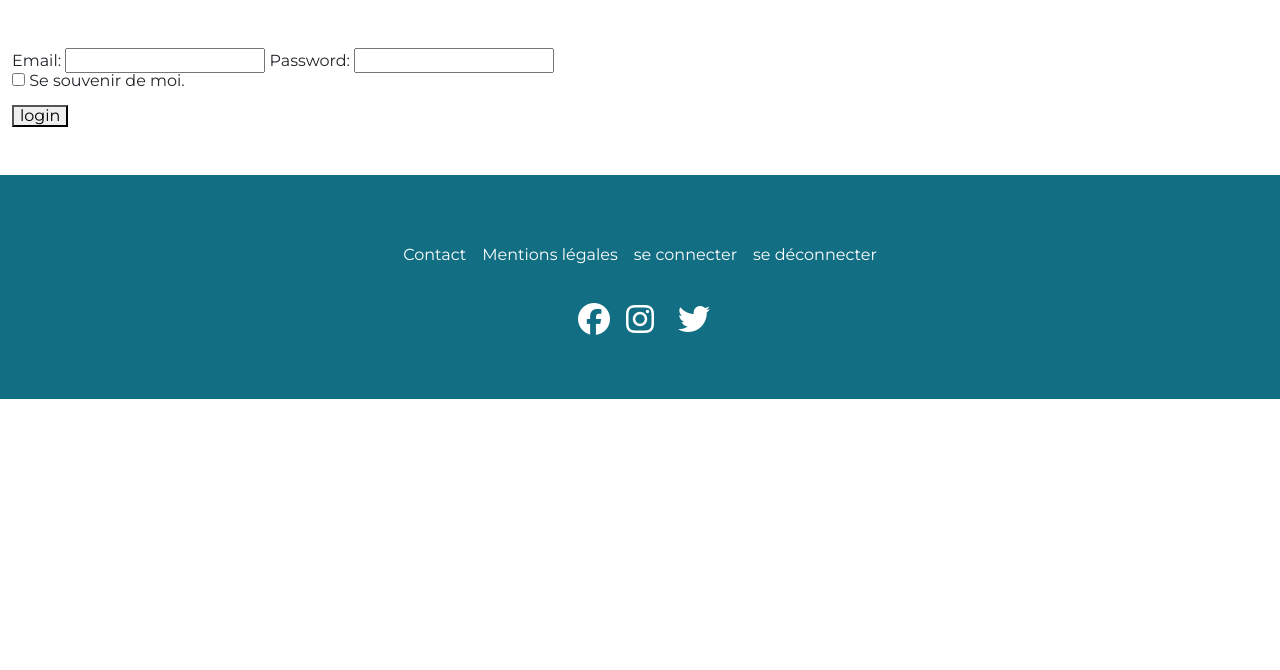
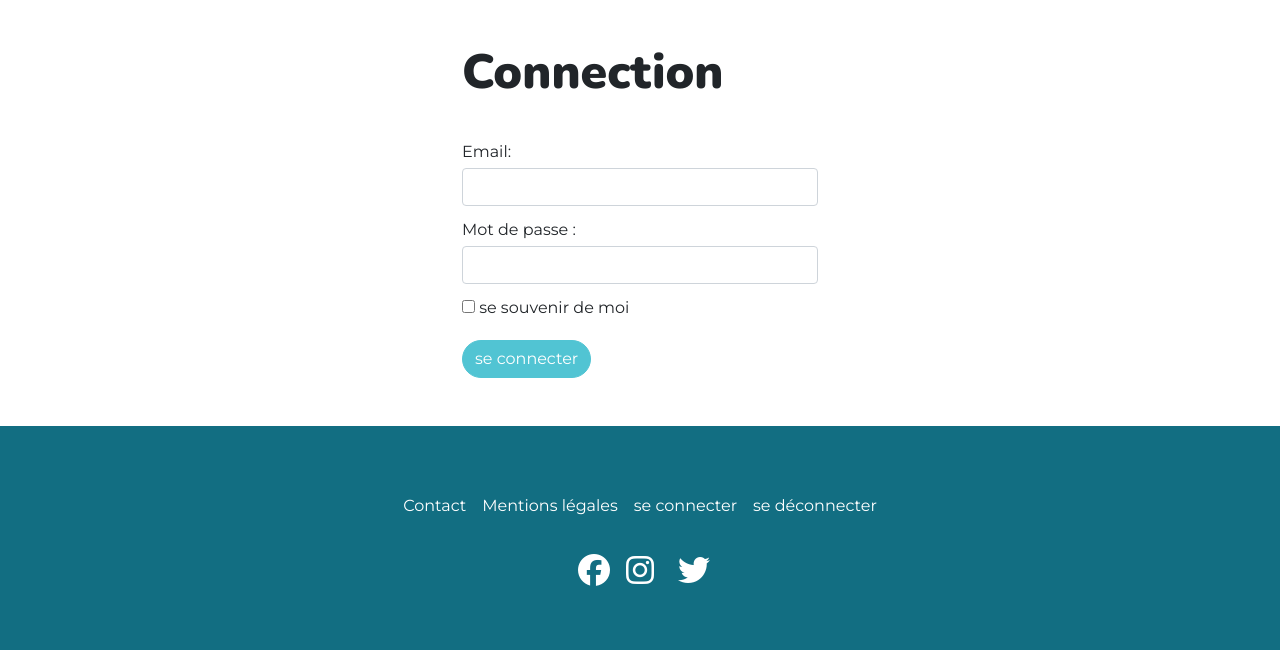
Before and after one commit to mickael-Bula/culture-city-app, a Symfony app: template templates/user/login.html.twig in a window 1280 px wide. Shown: the part 130-800 px from the top of the page. Run offline with Twig, Linux system fonts and the light colour scheme; the template is opened without the code that fills it, so the values that code supplies are empty; some libraries are stand-ins or nearby versions.

Commit message:
fix/home

```diff
--- a/templates/front/main/tag.html.twig
+++ b/templates/front/main/tag.html.twig
@@ -35,15 +35,15 @@
                 <h1>Événements {{tag.name}} </h1>
                 <div class="separator"></div>
 
-                <div id="displasyEvents" class="d-flex flex-column flex-md-row"></div>
+                <div id="displasyEvents" class="d-flex flex-column flex-md-row  "></div>
 
-                <div class="d-flex flex-column flex-md-row">
+                <div class="d-flex flex-column flex-md-row flex-wrap">
                 {# emmet : div.col-12>div.card>img+div.p-3r>h3+div.date+div.tags+div.place #}
 
                     {% for event in tag.events%}
                         <div class="col-12 col-sm-6 col-xl-4 col-xxl-3 mb-3 p-sm-3 ">
                             <div class="card overflow-hidden">
-                                <div class="d-flex d-flex flex-row flex-md-column">
+                                <div class="d-flex d-flex flex-row flex-md-column ">
                                     <div class="col-4 col-sm-12 ">
 
                                         <a href="{{ path('show_event', {slug: event.slug}) }}">
--- a/templates/user/login.html.twig
+++ b/templates/user/login.html.twig
@@ -1,37 +1,53 @@
 {% extends 'base.html.twig' %}
+
+
+{% block title %}login{% endblock %}
 
 {# ... #}
 
 {% block body %}
+
+    <div class="container">
+        <div class="row">
+            <div class="col-12 col-md-6 offset-md-3 col-xl-4 offset-xl-4">
+
+                <h1 class="mb-5">Connection</h1>
                 {% if error %}
                     <div>{{ error.messageKey|trans(error.messageData, 'security') }}</div>
                 {% endif %}
 
 
                 {% if app.user %}
-    <H3 class="text-center mt-5">Vous êtes déjà connecté {{ app.user.username }}<h3>
+                    <h3 class="text-center mt-5">Vous êtes déjà connecté {{ app.user.username }}</h3>
                 {% else %}
-
                     <form action="{{ path('app_login') }}" method="post">
-        <label for="username">Email:</label>
-        <input type="text" id="username" name="_username" value="{{ last_username }}"/>
-
-        <label for="password">Password:</label>
-        <input type="password" id="password" name="_password"/>
+                        <div class="form-group mb-3">
+                            <label for="username" class="mb-2">Email:</label>
+                            <input type="text" class="form-control" id="username" name="_username" value="{{ last_username }}"/>
+                        </div>
+                        <div class="form-group mb-3">
+                            <label for="password" class="mb-2">Mot de passe :</label>
+                            <input type="password" class="form-control" id="password" name="_password"/>
+                        </div>
 
                         <input type="hidden" name="_csrf_token" value="{{ csrf_token('authenticate') }}">
-
 
                         {# If you want to control the URL the user is redirected to on success
                         <input type="hidden" name="_target_path" value="/account"/> #}
 
-        <div class="checkbox mb-3">
-            <label>
-                <input type="checkbox" name="_remember_me"> Se souvenir de moi.
-            </label>
+                        <div class="form-check checkbox p-0 mb-3">
+                            <input id="form-check" class="d-inline" type="checkbox" name="_remember_me">
+                            <label for="form-check" class="d-inline">se souvenir de moi </label>
                         </div>
 
-        <button type="submit">login</button>
+                        <button class="btn btn-primary" type="submit">se connecter</button>
                     </form>
+
+
+
                 {% endif %}
+
+            </div>
+        </div>
+    </div>
 {% endblock %}
```
Also changed, not shown: public/assets/css/_layout.scss, public/assets/css/_smartphone.scss, public/assets/css/style.css, 1 other file. Lines whose indentation alone changed are shown as unchanged.
